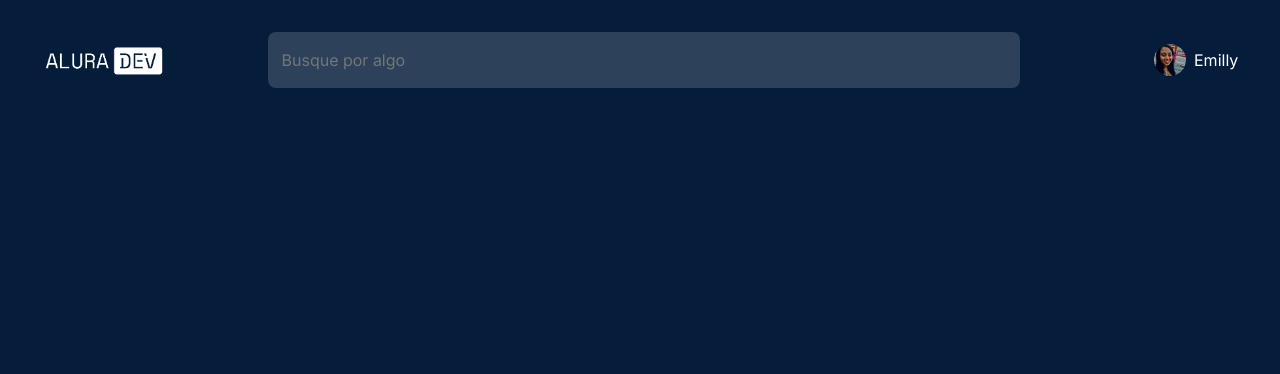
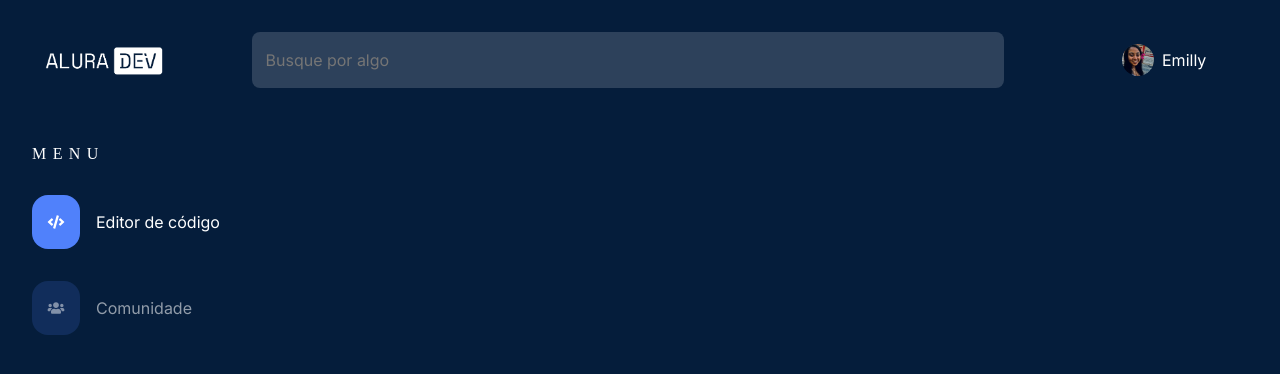
Before and after one commit to devramoss/aluraDev, a plain HTML site: page index.html in a window 1280 px wide. Drawn offline with Linux system fonts and the light colour scheme.

Commit message:
Creating the menu

```diff
--- a/index.html
+++ b/index.html
@@ -20,5 +20,18 @@
             <p>Emilly</p>
         </div>
     </header>
+    <nav>
+        <p>MENU</p>
+        <ul class = "menu">
+            <li class="menu_link">
+                <img src="./images/icon_code.svg" alt="Ícone de código">
+                <a href="#">Editor de código</a>
+            </li>
+            <li class="menu_link menu_link_ativo" >
+                <img src="./images/icon_users.svg" alt="Ícone da comunidade">
+                <a href="#">Comunidade</a>
+            </li>
+        </ul>
+    </nav>
 </body>
 </html>
--- a/style.css
+++ b/style.css
@@ -2,22 +2,25 @@
     --white : #FFFFFF;
     --inter: 'Inter', sans-serif;
 }
+
 *{
     margin: 0;
     padding: 0;
     box-sizing: border-box;
 }
+
 body{
     background-color: #051D3B;
+    margin-left: 32px;
+    margin-right: 32px;
+    margin: 32px 32px 0;
 }
+
 header{
-
     height: 56px;
     display: flex;
     align-items: center;
     justify-content: space-between;
-    margin-left: 32px;
-    margin-top: 32px;
 }
 .logo{
     width: 145px;
@@ -48,3 +51,39 @@ header{
     margin-right: 8px;
     border-radius: 50%;
 }
+nav p {
+    font-size: 16px;
+    letter-spacing: 0.4em;
+    line-height: 18px;
+    color: var(--white);
+    margin-top: 57.3px;
+}
+.menu{
+    width: 189px;
+    height: 146px;
+    font-family: var(--inter);
+    color: var(--white);
+    list-style-type: none;
+}
+.menu_link{
+    display: flex;
+    align-items: center;
+    margin: 32px  0;
+}
+.menu_link img{
+    padding: 17px 14px;
+    width: 48px;
+    background-color:#5081FB;
+    border-radius: 16px;
+}
+.menu_link a{
+    color: var(--white);
+    text-decoration: none;
+    margin-left: 16px;
+}
+.menu_link_ativo a{
+    opacity: 0.56;
+}
+.menu_link_ativo img {
+    background-color: rgba(80, 129, 251, 0.16);
+}
```
Also changed, not shown: images/icon_code.svg (added), images/icon_users.svg (added).
